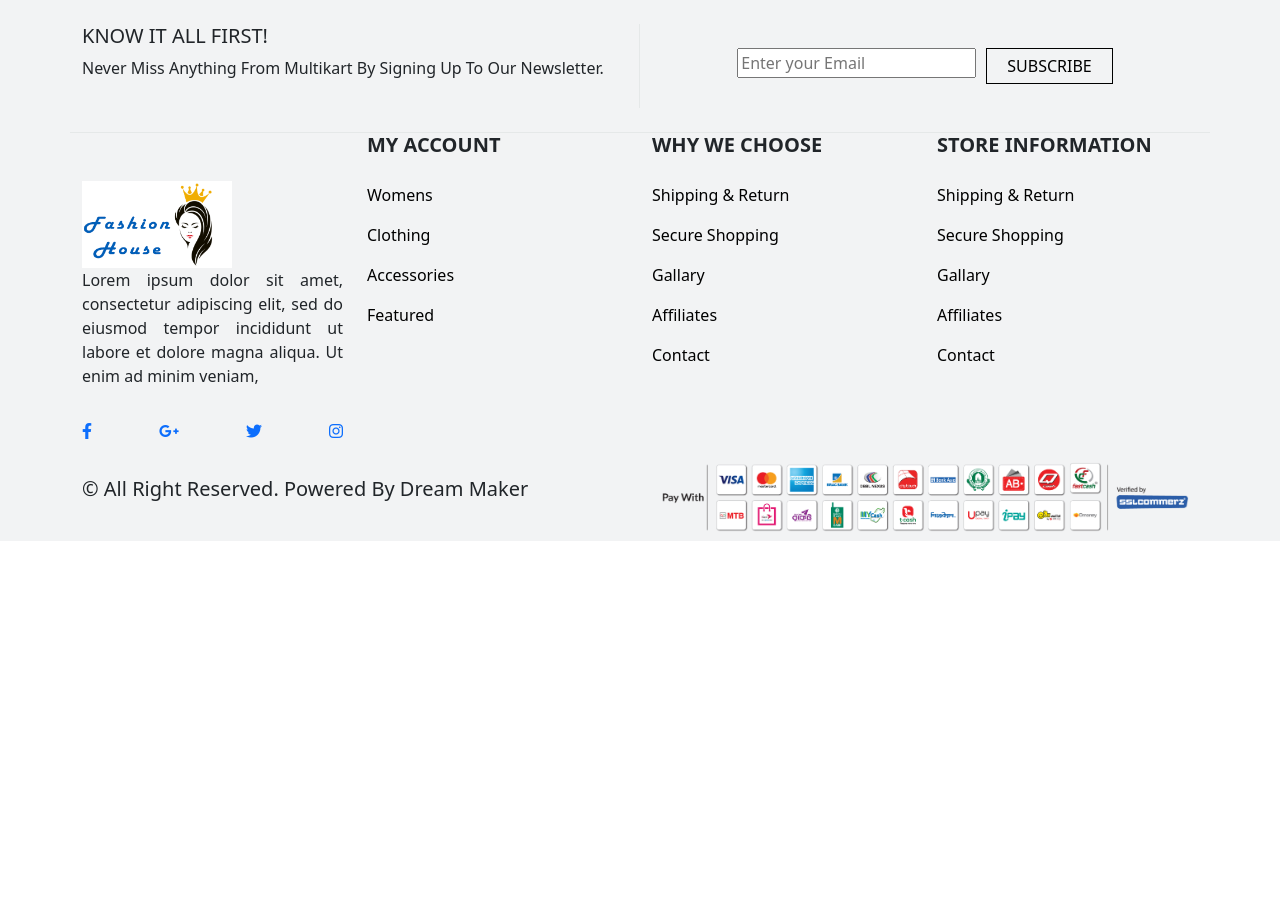
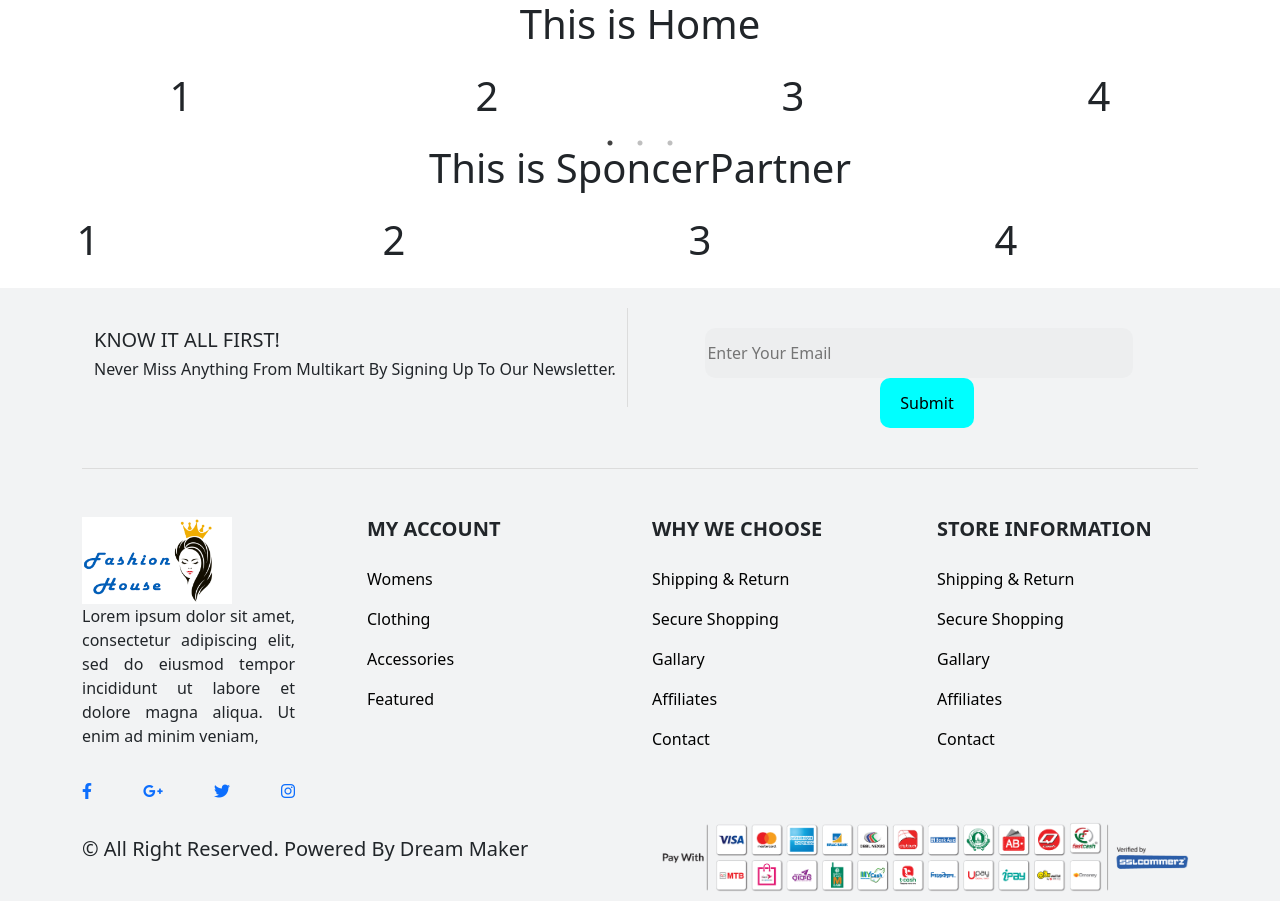
Before and after one commit to Rajukst/fashion-house, a React (Create React App) app: page / in a window 1280 px wide. Before the commit the page ends 800 px from the top, so only its background shows below. Built offline with nearby package versions, Linux system fonts and the light colour scheme.

Commit message:
footer and gellary done

```diff
--- a/package.json
+++ b/package.json
@@ -12,6 +12,8 @@
     "react-dom": "^18.2.0",
     "react-router-dom": "^6.4.2",
     "react-scripts": "5.0.1",
+    "react-slick": "^0.29.0",
+    "slick-carousel": "^1.8.1",
     "web-vitals": "^2.1.4"
   },
   "scripts": {
--- a/src/App.js
+++ b/src/App.js
@@ -2,6 +2,7 @@
 import { BrowserRouter, Route, Routes } from 'react-router-dom';
 import './App.css';
 import Footer from './Pages/Footer/Footer';
+import Home from './Pages/HomePage/Home/Home';
 
 function App() {
   return (
@@ -9,8 +10,9 @@ function App() {
      <BrowserRouter>
 
      <Routes>
-        <Route path="/" element={<Footer />} />
+        <Route path="/" element={<Home />} />
       </Routes>
+      <Footer></Footer>
      </BrowserRouter>
     </div>
   );
--- a/src/Pages/Footer/Footer.css
+++ b/src/Pages/Footer/Footer.css
@@ -1,6 +1,5 @@
 .left-side{
     text-align: justify;
-
 }
 .iconsFont{
     padding-top: 15px;
@@ -59,3 +58,41 @@ text-align: left;
     padding: 5px 20px;
     margin-left: 10px;
 }
+.subscribers{
+    display: flex;
+    align-items: center;
+    padding-top: 20px;
+    padding-bottom: 20px;
+}
+input{
+    width: 80%;
+    height: 50px;
+    background: none;
+    border: none;
+    border-radius: 10px;
+    background-color: rgba(0, 0, 0, 0.021) ;
+    color: rgb(0, 0, 0);
+}
+.subscribers{
+    border-right: 1px solid gainsboro;
+}
+.subscriberse{
+    align-items: center;
+    padding-top: 20px;
+    padding-bottom: 20px;
+}
+.subscribe-button{
+    border: none;
+    height: 50px;
+    background-color: aqua;
+    border-radius: 10px;
+    padding: 10px 20px;
+}
+.subscribe-container{
+    padding-bottom: 20px;
+    border-bottom: 1px solid gainsboro;
+    padding-top: 20px;
+}
+.mySubscribe h5, h6 {
+    text-align: left;
+}
--- a/src/Pages/Footer/Footer.js
+++ b/src/Pages/Footer/Footer.js
@@ -4,31 +4,16 @@ import "./Footer.css";
 import coverLogo from "../../Images/cover.png";
 import paymentLogo from "../../Images/sslcommerze.png";
 import { Link } from "react-router-dom";
+import UpperFooter from "./UpperFooter";
 const Footer = () => {
   return (
     <>
     <div className="footers">
       <Container>
-      <Row className="news-row pt-4 pb-4">
-            <Col className="news-borders" xs={12} md={6} lg={6}>
-                <div className="news">
-                    <h5>KNOW IT ALL FIRST!</h5>
-                    <p>Never Miss Anything From Multikart By Signing Up To Our Newsletter.</p>
-                </div>
-                </Col>
-            <Col className="news-border p-4" xs={12} md={6} lg={6}>
-                <div className="newss">
-                    <div className="textsInPut">
-                        <input type="text" placeholder="Enter your Email" name="" id="" />
-                    </div>
-                    <button className="subScribeButton">SUBSCRIBE</button>
-                </div>
-                </Col>
-
-        </Row>
-        <Row>
+        <UpperFooter></UpperFooter>
+        <Row className="pt-5">
           <Col xs={12} md={3} lg={3}>
-            <div className="left-side pt-5">
+            <div className="left-side pe-5">
               <img
                 className="img-fluid"
                 src={coverLogo}
--- /dev/null
+++ b/src/Pages/Footer/UpperFooter.js
@@ -0,0 +1,34 @@
+import React from "react";
+import { Col, Container, Row, Button } from "react-bootstrap";
+
+const UpperFooter = () => {
+  return (
+    <div>
+      <Container className="subscribe-container">
+        <Row>
+          <Col xs={12} md={6} lg={6}>
+            <div className="subscribers">
+              <div className="mySubscribe">
+                <h5>KNOW IT ALL FIRST!</h5>
+                <h6>
+                  Never Miss Anything From Multikart By Signing Up To Our
+                  Newsletter.
+                </h6>
+              </div>
+            </div>
+          </Col>
+          <Col xs={12} md={6} lg={6}>
+            <div className="subscriberse">
+              <div className="mySubscribes">
+                <input type="text" placeholder="Enter Your Email" name="" id="" />
+                <button className="ms-3 subscribe-button">Submit</button>
+              </div>
+            </div>
+          </Col>
+        </Row>
+      </Container>
+    </div>
+  );
+};
+
+export default UpperFooter;
--- /dev/null
+++ b/src/Pages/HomePage/Home/Home.js
@@ -0,0 +1,15 @@
+import React from 'react';
+import InstaGallery from '../InstaGallery/InstaGallery';
+import PartnerGallery from '../PartnerGallery/PartnerGallery';
+
+const Home = () => {
+    return (
+        <div>
+            <h1>This is Home</h1>
+            <InstaGallery></InstaGallery>
+            <PartnerGallery></PartnerGallery>
+        </div>
+    );
+};
+
+export default Home;
--- /dev/null
+++ b/src/Pages/HomePage/InstaGallery/InstaGallery.js
@@ -0,0 +1,83 @@
+import React from 'react';
+import { Col, Container, Row } from 'react-bootstrap';
+import Slider from 'react-slick';
+import "slick-carousel/slick/slick.css";
+import "slick-carousel/slick/slick-theme.css";
+const InstaGallery = () => {
+    let settings = {
+        dots: true,
+        infinite: true,
+        slidesToShow: 4,
+        slidesToScroll: 4,
+        initialSlide: 0,
+        cssEase: "linear",
+        responsive: [
+          {
+            breakpoint: 1024,
+            settings: {
+              slidesToShow: 3,
+              slidesToScroll: 3,
+              infinite: true,
+              dots: true,
+            },
+          },
+          {
+            breakpoint: 600,
+            settings: {
+              slidesToShow: 2,
+              slidesToScroll: 2,
+              initialSlide: 2,
+            },
+          },
+          {
+            breakpoint: 480,
+            settings: {
+              slidesToShow: 1,
+              slidesToScroll: 1,
+            },
+          },
+        ],
+      };
+    return (
+        <Container fluid>
+        <Row className="p-3">
+            <Col>
+            <Slider {...settings}>
+                <div>
+                    <h1>1</h1>
+                </div>
+                <div>
+                    <h1>2</h1>
+                </div>
+                <div>
+                    <h1>3</h1>
+                </div>
+                <div>
+                    <h1>4</h1>
+                </div>
+                <div>
+                    <h1>5</h1>
+                </div>
+                <div>
+                    <h1>6</h1>
+                </div>
+                <div>
+                    <h1>7</h1>
+                </div>
+                <div>
+                    <h1>8</h1>
+                </div>
+                <div>
+                    <h1>9</h1>
+                </div>
+                <div>
+                    <h1>10</h1>
+                </div>
+          </Slider>
+            </Col>
+        </Row>
+      </Container>
+    );
+};
+
+export default InstaGallery;
--- /dev/null
+++ b/src/Pages/HomePage/PartnerGallery/PartnerGallery.js
@@ -0,0 +1,91 @@
+import React from "react";
+import "slick-carousel/slick/slick.css";
+import "slick-carousel/slick/slick-theme.css";
+import Slider from "react-slick";
+import "./PartnerGallery.css"
+import { Col, Container, Row } from "react-bootstrap";
+const PartnerGallery = () => {
+  var settings = {
+    dots: false,
+    infinite: true,
+
+    slidesToShow: 4,
+    slidesToScroll: 4,
+    initialSlide: 0,
+    autoplay: true,
+    speed: 5000,
+    autoplaySpeed: 5000,
+    cssEase: "linear",
+    responsive: [
+      {
+        breakpoint: 1024,
+        settings: {
+          slidesToShow: 3,
+          slidesToScroll: 3,
+          infinite: true,
+          dots: true,
+        },
+      },
+      {
+        breakpoint: 600,
+        settings: {
+          slidesToShow: 2,
+          slidesToScroll: 2,
+          initialSlide: 2,
+        },
+      },
+      {
+        breakpoint: 480,
+        settings: {
+          slidesToShow: 1,
+          slidesToScroll: 1,
+        },
+      },
+    ],
+  };
+  return (
+    <div>
+      <h1>This is SponcerPartner</h1>
+      <Container fluid>
+        <Row className="p-3">
+            <Col>
+            <Slider {...settings}>
+                <div>
+                    <h1>1</h1>
+                </div>
+                <div>
+                    <h1>2</h1>
+                </div>
+                <div>
+                    <h1>3</h1>
+                </div>
+                <div>
+                    <h1>4</h1>
+                </div>
+                <div>
+                    <h1>5</h1>
+                </div>
+                <div>
+                    <h1>6</h1>
+                </div>
+                <div>
+                    <h1>7</h1>
+                </div>
+                <div>
+                    <h1>8</h1>
+                </div>
+                <div>
+                    <h1>9</h1>
+                </div>
+                <div>
+                    <h1>10</h1>
+                </div>
+          </Slider>
+            </Col>
+        </Row>
+      </Container>
+    </div>
+  );
+};
+
+export default PartnerGallery;
```
Also changed, not shown: src/Pages/HomePage/PartnerGallery/PartnerGallery.css (added), 1 other file (tests, documents, lock files or other folders).
